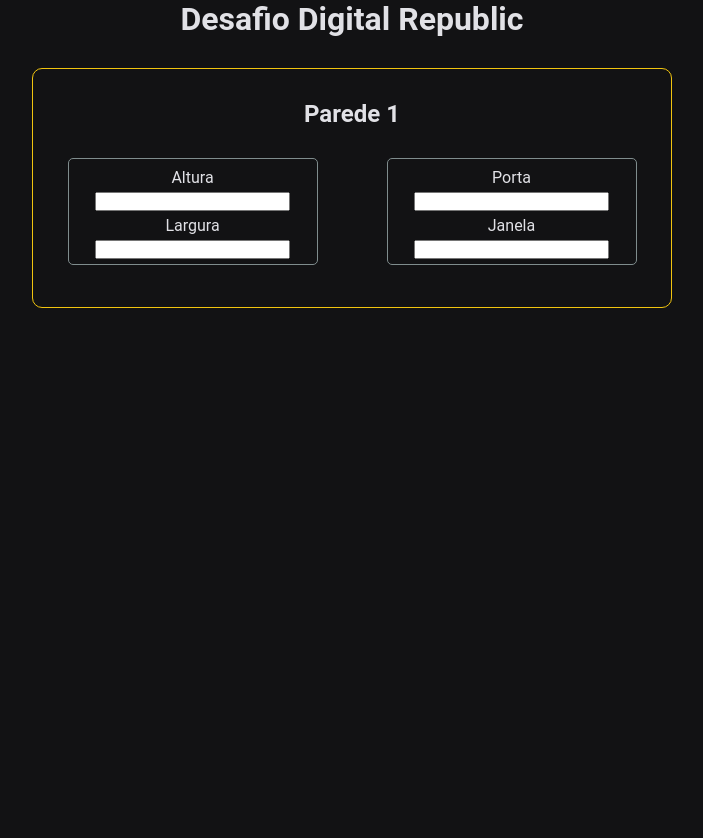
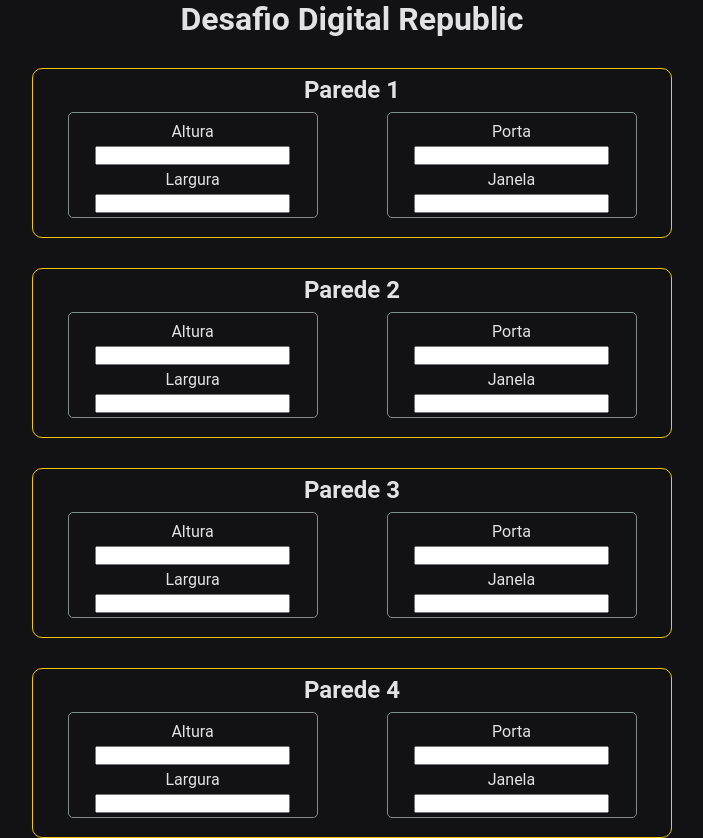
Before and after one commit to madruga665/desafio-digital-republic, a React (Create React App) app: page / in a window 1280 px wide. Shown: the whole page, without its empty margins (288-991 px from the left). Built offline with nearby package versions, Linux system fonts and the light colour scheme.

Commit message:
feat: add todos os componentes Form na home

```diff
--- a/src/pages/Home/index.jsx
+++ b/src/pages/Home/index.jsx
@@ -4,8 +4,17 @@
 
 export default function Home() {
   return (
-    <div className={styles.homeContainer}>
-      <Form title='Parede 1'/>
+    <div className={styles.homeWrapper}>
+      <div className={styles.formContainer}>
+        <Form title='Parede 1'/>
+        <Form title='Parede 2'/>
+        <Form title='Parede 3'/>
+        <Form title='Parede 4'/>
+      </div>
+
+      <div className={styles.resultContainer}>
+
+      </div>
     </div>
   )
 }
--- a/src/pages/Home/styles.module.scss
+++ b/src/pages/Home/styles.module.scss
@@ -1,6 +1,15 @@
-.homeContainer {
+.homeWrapper {
   width: 100%;
   height: 100vh;
   display: flex;
+  flex-direction: row;
+}
+
+.formContainer {
+  width: 100%;
+  height: 100vh;
+  display: flex;
+  flex-direction: column;
   justify-content: center;
+  align-items: center;
 }
```
